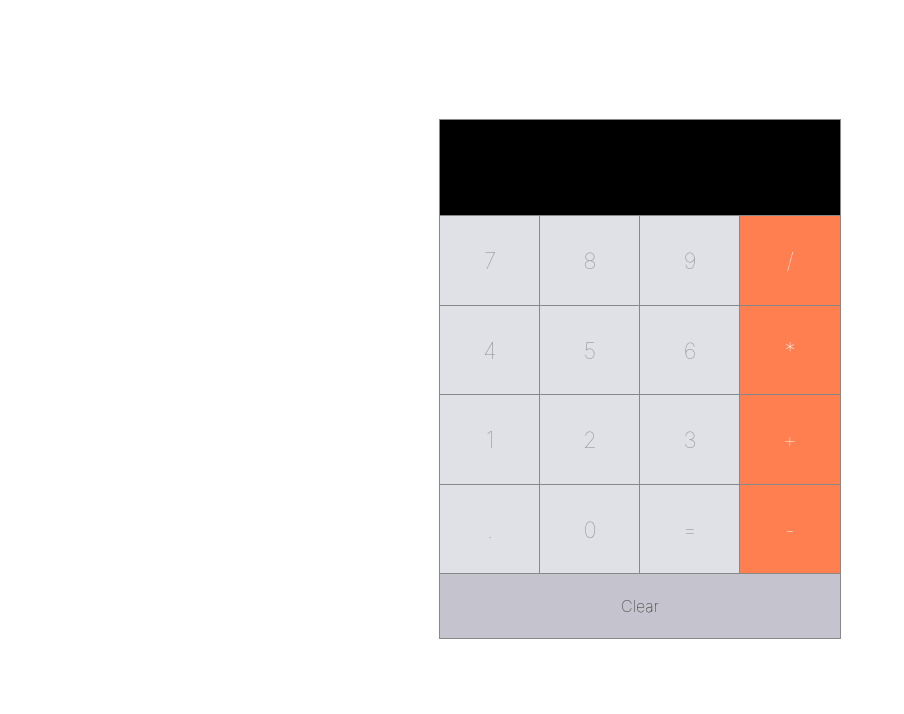
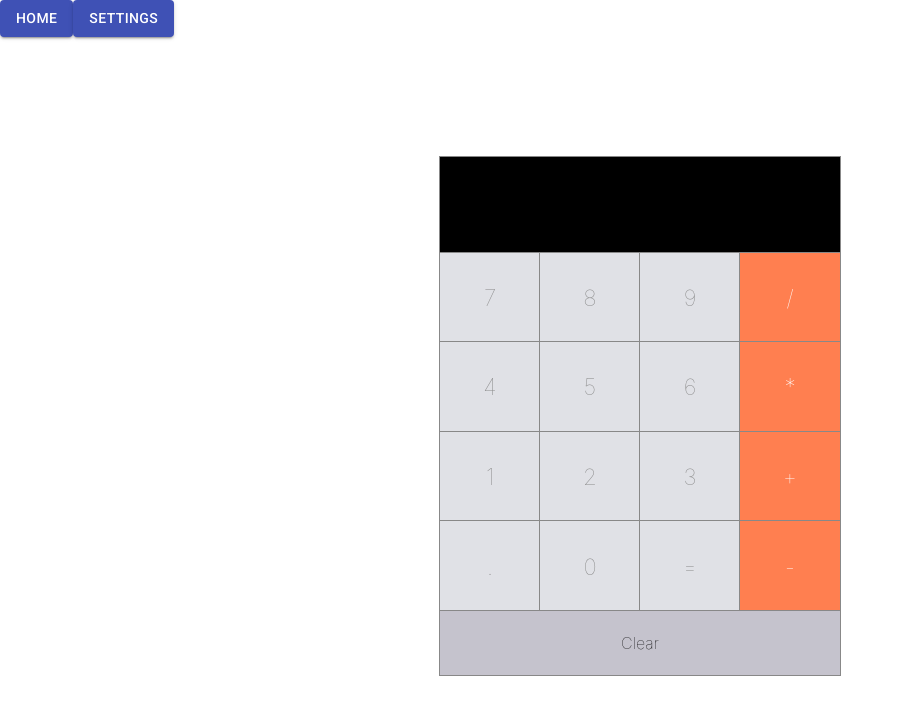
Before and after one commit to ColdMillenium/SpeedGreet, a React (Create React App) app: page / in a window 1280 px wide. Shown: the top 714 px of the page, without its empty margins (0-904 px from the left). Built offline with nearby package versions, Linux system fonts and the light colour scheme.

Commit message:
moved calculator to new folder and made buttons to toggle between pages in App.js

```diff
--- a/src/App.js
+++ b/src/App.js
@@ -1,13 +1,72 @@
-import React from 'react';
-import Calculator from './components/calculator';
+import React, {Component} from 'react';
+import Calculator from './components/Calculator/calculator';
 import Button from '@material-ui/core/Button';
 import logo from './logo.svg';
 import './App.css';
 
-function App() {
-  return (
-    <Calculator/>
-  );
+export default class App extends Component {
+  constructor(props){
+    super(props);
+
+    this.state = {
+        showing: "CALC"
+    }
+  }
+
+  render() {
+    return (
+      this.display()
+    )
+  }
+  changeDisplay = val => {
+    let newState = {...this.state};
+    if(val === "CALC" || val === "HOME" || val === "SETTINGS"){
+      newState = {...newState, showing: val}
+    }
+    this.setState(newState);
+    return newState;
+
+
+
 }
+  display(){
+    if(this.state.showing === "CALC"){
+      return this.calcDisplay();
+    }else if(this.state.showing == "HOME"){
+      return this.homeDisplay();
+    }else{
+      return this.settingDisplay();
+    }
 
-export default App;
+  }
+  homeButton(){
+
+  }
+  menuButton(val){
+    return <Button onClick={() => this.changeDisplay(val)} variant="contained" color="primary">
+    {val}
+  </Button>
+  }
+  calcDisplay() {
+      return <div>
+        {this.menuButton("HOME")}
+        {this.menuButton("SETTINGS")}
+        <Calculator />
+      </div>;
+  }
+  homeDisplay(){
+    return <div>
+      {this.menuButton("CALC")}
+      {this.menuButton("SETTINGS")}
+      <h1>HOME</h1>
+      </div>;
+  }
+  settingDisplay(){
+    return <div>
+      {this.menuButton("HOME")}
+      {this.menuButton("CALC")}
+      <h1>SETTINGS</h1>
+
+      </div>;
+  }
+}
--- a/src/components/calculator.js
+++ b/src/components/Calculator/calculator.js
@@ -1,6 +1,4 @@
 import React from 'react';
-import Grid from '@material-ui/core/Grid';
-// import Button from '@material-ui/core/Button';
 import Button from './Button.js';
 import './Calculator.css';
 import CalcInput from './CalcInput.js';
@@ -60,8 +58,8 @@ export default class Calculator extends React.Component{
     addZeroToInput = val => {
         let newState = {...this.state}
         //only adds zero if empty
-        if((newState.input !== ""  && newState.input != "0")
-        || (newState.input === "" && newState.operator != "" && newState.input != "0")){
+        if((newState.input !== ""  && newState.input !== "0")
+        || (newState.input === "" && newState.operator !== "" && newState.input !== "0")){
             newState = this.addToInput(val)
             this.setState(newState);
         }
@@ -73,15 +71,15 @@ export default class Calculator extends React.Component{
             return newState;
         }
         //if everything is empty let's not add any operators
-        if(newState.op == "" && newState.input == "" && newState.previousNumber == ""){
+        if(newState.op === "" && newState.input === "" && newState.previousNumber === ""){
             return newState;
         }
         // reformats something like 5+5+ => 10, then adds the operator below
-        if(newState.op != "" && newState.input != "" && newState.previousNumber != ""){
+        if(newState.op !== "" && newState.input !== "" && newState.previousNumber !== ""){
             newState = this.evaluate();
         }
         //if you already pressed an operator but didnt combine it with anything let's remove it so it can be replaced.
-        if(newState.op != "" && newState.input == ""){
+        if(newState.op !== "" && newState.input === ""){
             newState = {...newState,
                 operator:"",
                 input: newState.previousNumber,
@@ -128,7 +126,7 @@ export default class Calculator extends React.Component{
                 input: prev - curr + "",
             };
         }else if (op === '/'){
-            if(curr == 0){
+            if(curr === 0){
                 newState = {...newState,
                     input: "err:divByZero",
                     isError: true
```
Also changed, not shown: src/components/Calculator/Button.css (renamed from src/components/Button.css), src/components/Calculator/Button.js (renamed from src/components/Button.js), src/components/Calculator/CalcInput.css (renamed from src/components/CalcInput.css), src/components/Calculator/CalcInput.js (renamed from src/components/CalcInput.js), src/components/Calculator/Calculator.css (renamed from src/components/Calculator.css), src/components/Calculator/ClearButton.css (renamed from src/components/ClearButton.css), src/components/Calculator/ClearButton.js (renamed from src/components/ClearButton.js).
